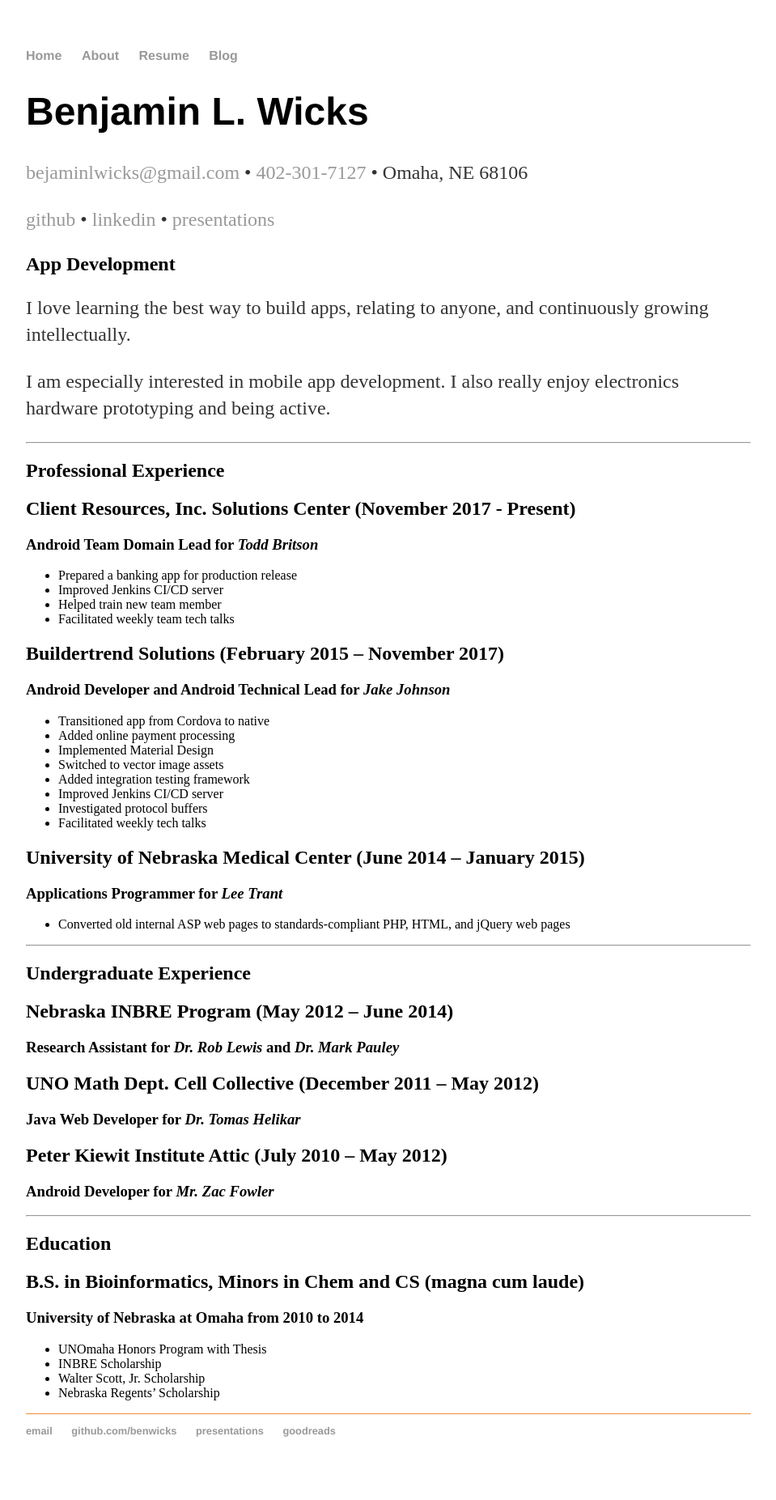
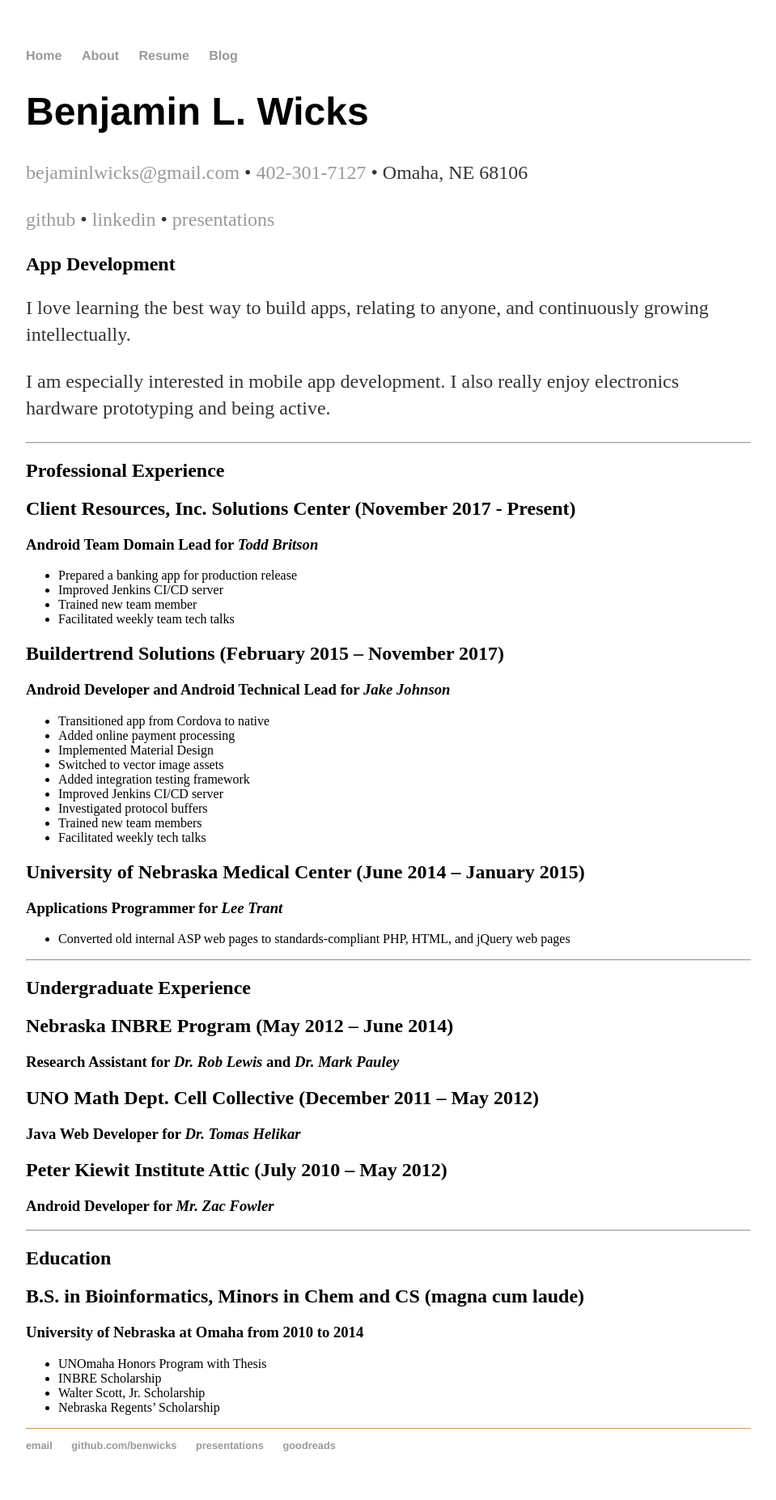
Before and after one commit to benwicks/benwicks.github.io, a Jekyll site: the page built from resume/index.md, in a window 1280 px wide. Shown: the whole page at 81% size, without its empty margins (160-1119 px from the left). Built offline with Jekyll 4.4.1, drawn with Linux system fonts in a browser that asks for light colours; our own code applies the rules of GitHub Pages for plain Markdown files.

Commit message:
Add training experience

```diff
--- a/resume/index.md
+++ b/resume/index.md
@@ -21,7 +21,7 @@ I am especially interested in mobile app development. I also really enjoy electr
 ### **Android Team Domain Lead** for *Todd Britson*
 - Prepared a banking app for production release
 - Improved Jenkins CI/CD server
-- Helped train new team member
+- Trained new team member
 - Facilitated weekly team tech talks
 
 ## Buildertrend Solutions (February 2015 – November 2017)
@@ -33,6 +33,7 @@ I am especially interested in mobile app development. I also really enjoy electr
 - Added integration testing framework
 - Improved Jenkins CI/CD server
 - Investigated protocol buffers
+- Trained new team members
 - Facilitated weekly tech talks
 
 ## University of Nebraska Medical Center (June 2014 – January 2015)
```
